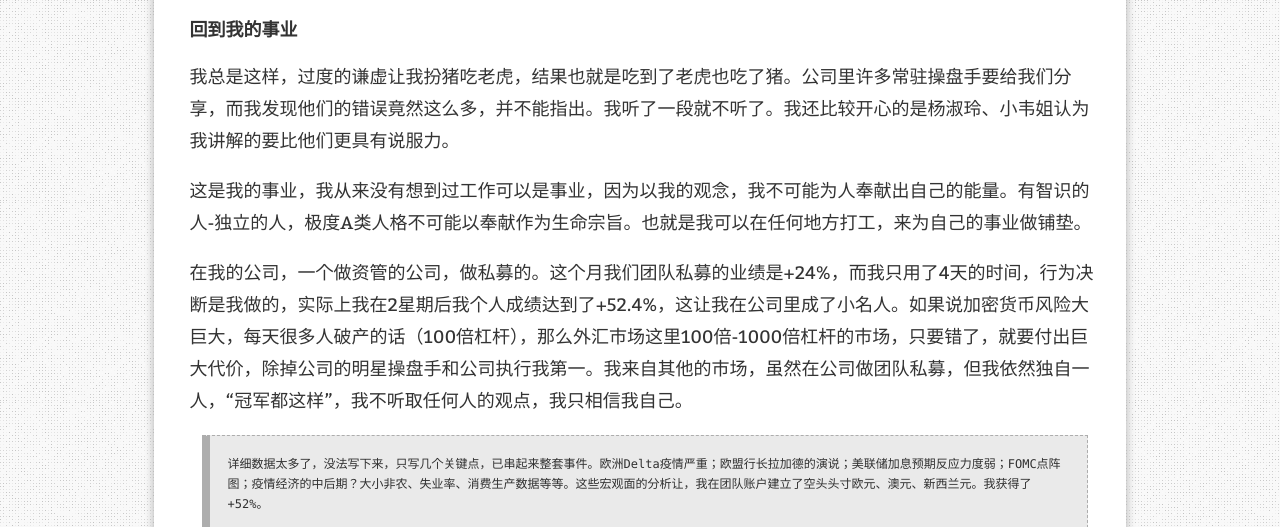
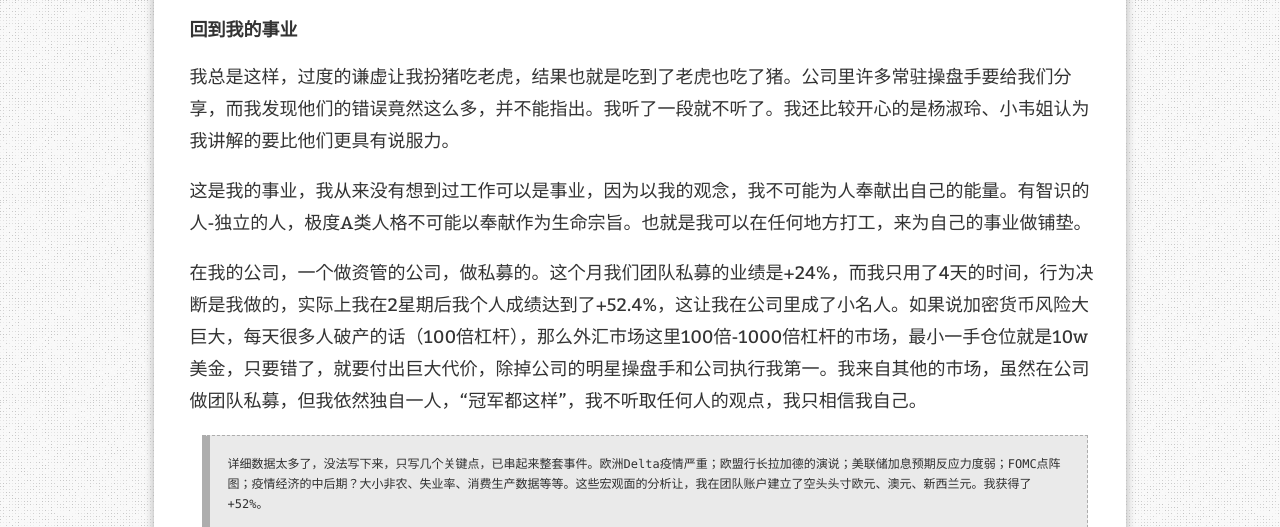
Before and after one commit to victor3pt/victor3pt, a Jekyll site: the page built from _posts/2021-07-01-冠军都这样.md, in a window 1280 px wide and 900 px high, scrolled down 2198 px, cut to the strip 0-527 px from the top of the window. Built offline with Jekyll 4.4.1, drawn with Linux system fonts in a browser that asks for light colours; comment, search, counter and statistics services are not loaded.

Commit message:
change post

```diff
--- a/_posts/2021-07-01-冠军都这样.md
+++ b/_posts/2021-07-01-冠军都这样.md
@@ -45,7 +45,7 @@ permalink: /:categories/WorkInWLSWG
 
 这是我的事业，我从来没有想到过工作可以是事业，因为以我的观念，我不可能为人奉献出自己的能量。有智识的人-独立的人，极度A类人格不可能以奉献作为生命宗旨。也就是我可以在任何地方打工，来为自己的事业做铺垫。
 
-在我的公司，一个做资管的公司，做私募的。这个月我们团队私募的业绩是+24%，而我只用了4天的时间，行为决断是我做的，实际上我在2星期后我个人成绩达到了+52.4%，这让我在公司里成了小名人。如果说加密货币风险大巨大，每天很多人破产的话（100倍杠杆），那么外汇市场这里100倍-1000倍杠杆的市场，只要错了，就要付出巨大代价，除掉公司的明星操盘手和公司执行我第一。我来自其他的市场，虽然在公司做团队私募，但我依然独自一人，“冠军都这样”，我不听取任何人的观点，我只相信我自己。
+在我的公司，一个做资管的公司，做私募的。这个月我们团队私募的业绩是+24%，而我只用了4天的时间，行为决断是我做的，实际上我在2星期后我个人成绩达到了+52.4%，这让我在公司里成了小名人。如果说加密货币风险大巨大，每天很多人破产的话（100倍杠杆），那么外汇市场这里100倍-1000倍杠杆的市场，最小一手仓位就是10w美金，只要错了，就要付出巨大代价，除掉公司的明星操盘手和公司执行我第一。我来自其他的市场，虽然在公司做团队私募，但我依然独自一人，“冠军都这样”，我不听取任何人的观点，我只相信我自己。
 
 >详细数据太多了，没法写下来，只写几个关键点，已串起来整套事件。欧洲Delta疫情严重；欧盟行长拉加德的演说；美联储加息预期反应力度弱；FOMC点阵图；疫情经济的中后期？大小非农、失业率、消费生产数据等等。这些宏观面的分析让，我在团队账户建立了空头头寸欧元、澳元、新西兰元。我获得了+52%。
 
```
